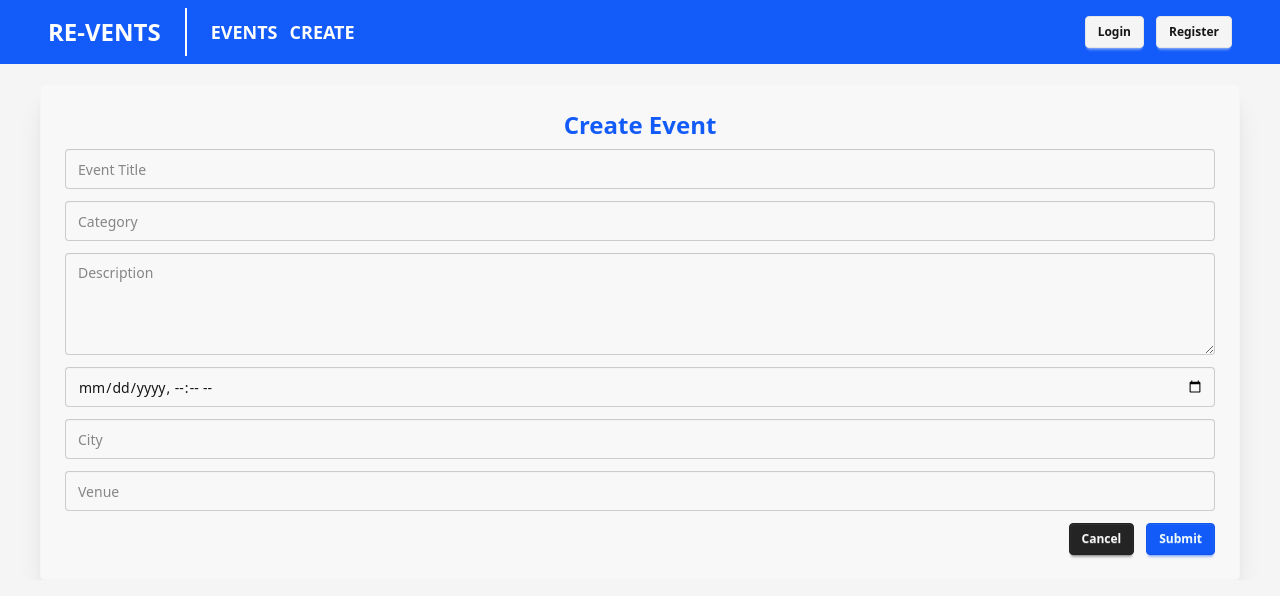
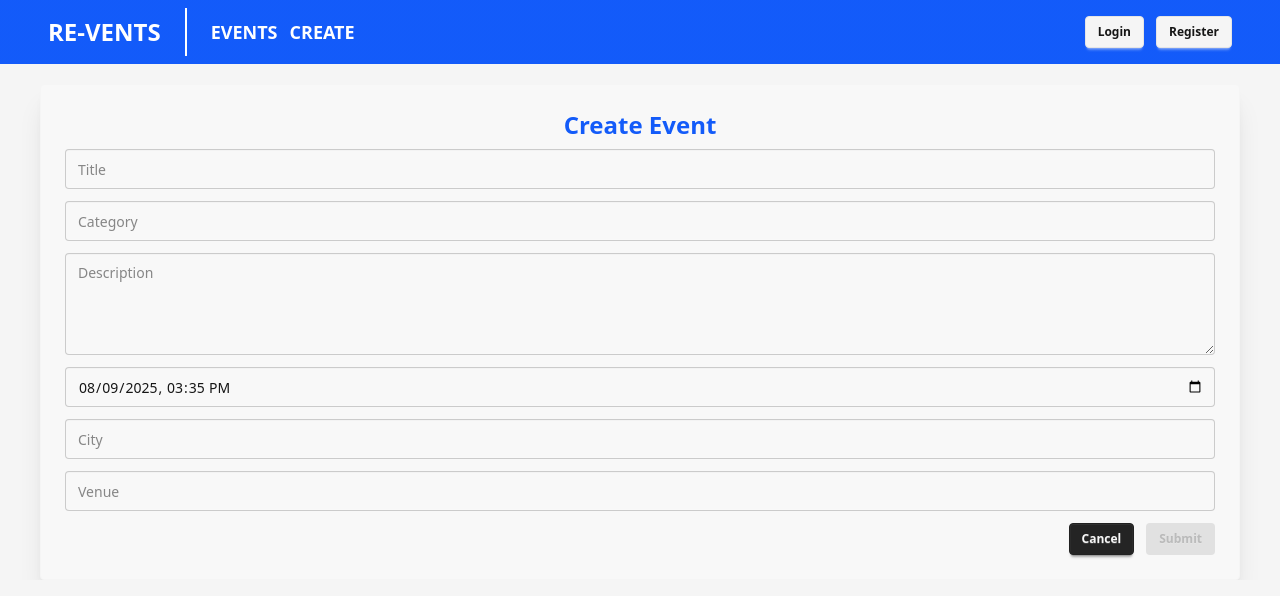
Before and after one commit to MWardill/Revents, a React (Vite) app in the folder revents/: page /manage/1 in a window 1280 px wide. Shown: the top 596 px of the page. Built offline with nearby package versions, Linux system fonts and the light colour scheme.

Commit message:
Section 7 67

```diff
--- a/revents/package.json
+++ b/revents/package.json
@@ -11,14 +11,18 @@
   },
   "dependencies": {
     "@heroicons/react": "^2.2.0",
+    "@hookform/resolvers": "^5.2.1",
     "@reduxjs/toolkit": "^2.8.2",
     "@tailwindcss/vite": "^4.1.11",
+    "clsx": "^2.1.1",
     "motion": "^12.23.12",
     "react": "^19.1.0",
     "react-dom": "^19.1.0",
+    "react-hook-form": "^7.62.0",
     "react-redux": "^9.2.0",
     "react-router": "^7.8.1",
-    "tailwindcss": "^4.1.11"
+    "tailwindcss": "^4.1.11",
+    "zod": "^4.1.4"
   },
   "devDependencies": {
     "@eslint/js": "^9.30.1",
--- a/revents/src/app/layout/globals.css
+++ b/revents/src/app/layout/globals.css
@@ -6,6 +6,7 @@
   .headernav button {
     @apply cursor-pointer;
   }
+
 }
 
 a.active {
--- /dev/null
+++ b/revents/src/app/shared/components/TextInput.tsx
@@ -0,0 +1,36 @@
+import clsx from 'clsx'
+import { useController, type FieldValues, type UseControllerProps } from 'react-hook-form';
+
+type Props<T extends FieldValues> = {
+    type?: string;
+    label: string;
+} & UseControllerProps<T>
+
+
+export default function TextInput<T extends FieldValues>(props: Props<T>) {
+
+    const { field, fieldState } = useController({...props});
+
+    return (
+    <label className="floating-label">
+        <span>
+            {props.label}
+        </span>
+        <input
+              {...field}
+              value={field.value ?? ''}
+              type={props.type}
+              className={clsx('input w-full',
+                {'input-error': !!fieldState.error},  //!! first ! is a boolean check if it exists then a check if it is false
+                {'input-success': !fieldState.error && fieldState.isDirty }
+            )}
+              placeholder={props.label} />
+        {
+            fieldState.error &&
+            (<div className="mt-1 text-xs font-semibold block text-error">
+                {fieldState.error.message}
+            </div>)
+        }
+    </label>
+  )
+}
--- /dev/null
+++ b/revents/src/app/shared/components/UncontrolledInput.tsx
@@ -0,0 +1,34 @@
+import clsx from 'clsx'
+import type { FieldValues, FieldErrors, Path, RegisterOptions, UseFormRegister } from 'react-hook-form';
+
+type Props<T extends FieldValues> = {
+    register: UseFormRegister<T>;
+    name: Path<T>;
+    errors: FieldErrors<T>;
+    options?: RegisterOptions<T>;
+    type?: string;
+    label: string;
+}
+
+
+export default function UncontrolledInput<T extends FieldValues>({ register, name, errors, options, type = 'text', label }: Props<T>) {
+
+    return (
+    <label className="floating-label">
+        <span>
+            {label}
+        </span>
+        <input
+              {...register(name, options)}
+              type={type}
+              className={clsx('input w-full', {'input-error': errors[name]})}
+              placeholder={label} />
+        {
+            errors[name] &&
+            (<div className="mt-1 text-xs font-semibold block text-error">
+                {errors[name]?.message as string}
+            </div>)
+        }
+    </label>
+  )
+}
--- a/revents/src/features/events/form/EventForm.tsx
+++ b/revents/src/features/events/form/EventForm.tsx
@@ -4,6 +4,8 @@ import { useAppBase } from "../../../lib/hooks/useBaseComponent";
 import type { AppEvent } from "../../../lib/types";
 import { createEvent, updateEvent } from "../eventSlice";
 import { useAppSelector } from "../../../lib/stores/store";
+import { useForm, type FieldValues } from 'react-hook-form';
+import TextInput from "../../../app/shared/components/TextInput";
 
 export default function EventForm() {
   const { dispatch } = useAppBase();
@@ -16,13 +18,18 @@ export default function EventForm() {
     title: '',
     category: '',
     description: '',
-    date: '',
+    date: new Date().toISOString().slice(0,16),
     city: '',
     venue: ''
   };
 
-  const onSubmit = (formData: FormData) => {
-    const data = Object.fromEntries(formData.entries()) as unknown as AppEvent;
+  const { register, control, handleSubmit, formState: {isValid} } = useForm({
+    mode: 'onTouched',
+    defaultValues: initialValues
+  });
+
+
+  const onSubmit = (data: FieldValues) => {
 
     if(selectedEvent) {
       dispatch(updateEvent({...selectedEvent, ...data}));
@@ -31,7 +38,7 @@ export default function EventForm() {
     }
 
     const newEventId = crypto.randomUUID();
-    dispatch(createEvent({
+    const newEvent  = {
         ...data,
         id: newEventId,
         hostUid: users[0].uid,
@@ -44,6 +51,10 @@ export default function EventForm() {
         attendeeIds: [users[0].uid],
         latitude: 0,
         longitude: 0
+    }
+
+    dispatch(createEvent({
+      ...newEvent as AppEvent
     }));
     navigate(`/events/${newEventId}`);
   }
@@ -52,52 +63,56 @@ export default function EventForm() {
     <div className="card card-border bg-base-100 w-full shadow-xl">
       <div className="card-body">
         <h3 className="text-2xl font-semibold text-center text-primary">{selectedEvent ? 'Edit Event' : 'Create Event'}</h3>
-        <form action={onSubmit} className="flex flex-col gap-3 width-full">
+        <form onSubmit={handleSubmit(onSubmit)} className="flex flex-col gap-3 width-full">
+            <TextInput
+              control={control}
+              name="title"
+              label="Title"
+              rules={{ required: 'Title is required' }}
+            />
             <input
-              defaultValue={initialValues.title}
-              name="title"
-              type="text"
-               className="input w-full"
-               placeholder="Event Title" />
-
-            <input
-              defaultValue={initialValues.category}
-              name="category"
+              {...register("category")}
               type="text"
               className="input w-full"
               placeholder="Category" />
 
             <textarea
-                defaultValue={initialValues.description}
-                name="description"
+                {...register("description")}
                 className="textarea w-full"
                 placeholder="Description"
                 rows={4}/>
 
             <input
-                defaultValue={initialValues.date ? new Date(initialValues.date).toISOString().slice(0, 16) : ''}
-                name="date"
+              {...register("date")}
               type="datetime-local"
               className="input w-full"
               placeholder="Date" />
 
             <input
-                defaultValue={initialValues.city}
-                name="city"
+              {...register("city")}
               type="text"
               className="input w-full"
               placeholder="City" />
 
             <input
-                defaultValue={initialValues.venue}
-                name="venue"
+              {...register("venue")}
               type="text"
               className="input w-full"
               placeholder="Venue" />
 
             <div className="flex justify-end w-full gap-3">
-                <button type="button" onClick={() => navigate(-1)} className="btn btn-neutral btn-sm">Cancel</button>
-                <button type="submit" className="btn btn-primary btn-sm">Submit</button>
+                <button
+                  type="button"
+                  onClick={() => navigate(-1)}
+                  className="btn btn-neutral btn-sm">
+                    Cancel
+                  </button>
+                <button
+                  disabled= {!isValid}
+                  type="submit"
+                  className="btn btn-primary btn-sm">
+                    Submit
+                  </button>
             </div>
         </form>
         </div>
```
Also changed, not shown: 1 other file (tests, documents, lock files or other folders). Lines whose indentation alone changed are shown as unchanged.
